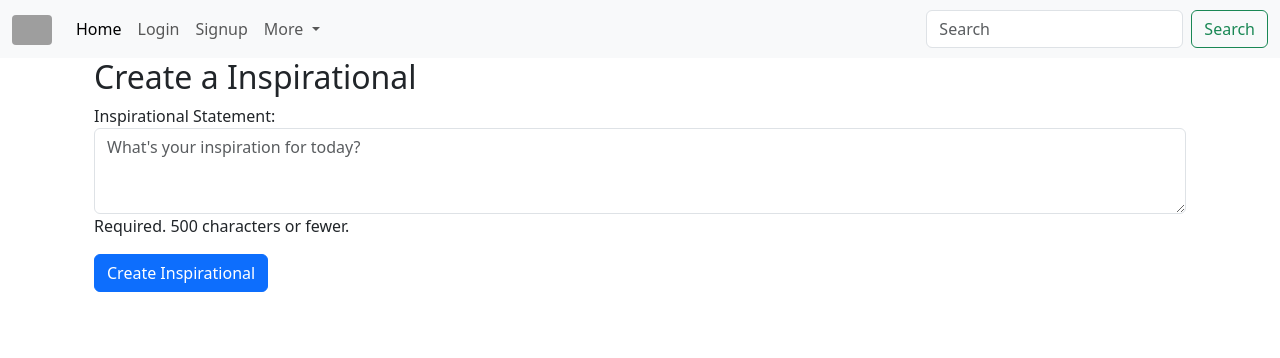
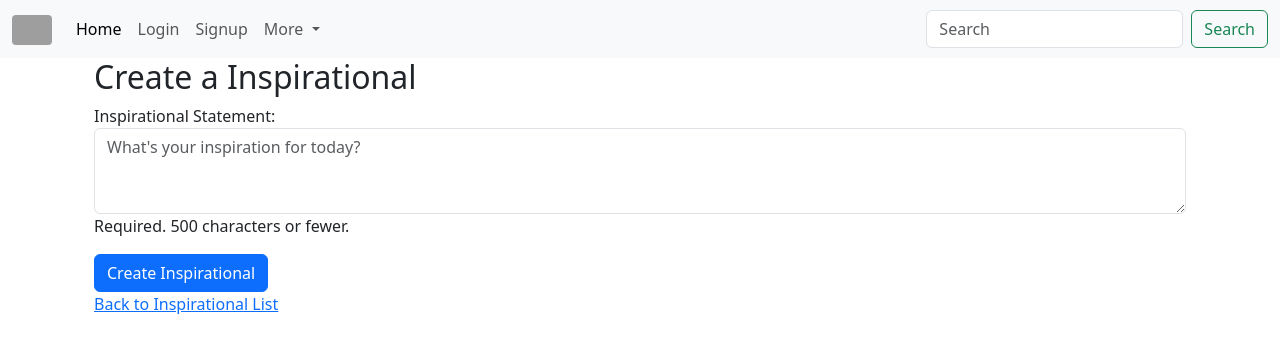
Before and after one commit to brucestull/boosts, a Django app: template boosts/templates/boosts/inspirational_form.html in a window 1280 px wide. Shown: the top 358 px of the page. Run offline with Django 4.2, Linux system fonts and the light colour scheme; the template is opened without the code that fills it: values that come from a table or form of the project are taken from there, others are empty; grey boxes are pictures that could not be loaded.

Commit message:
Add link for list view to form template

```diff
--- a/boosts/templates/boosts/inspirational_form.html
+++ b/boosts/templates/boosts/inspirational_form.html
@@ -17,5 +17,8 @@
         <button type="submit"
                 class="btn btn-primary">Create Inspirational</button>
     </form>
+    <p>
+        <a href="{% url 'boosts:inspirational-list' %}">Back to Inspirational List</a>
+    </p>
 </div>
 {% endblock content %}
```
